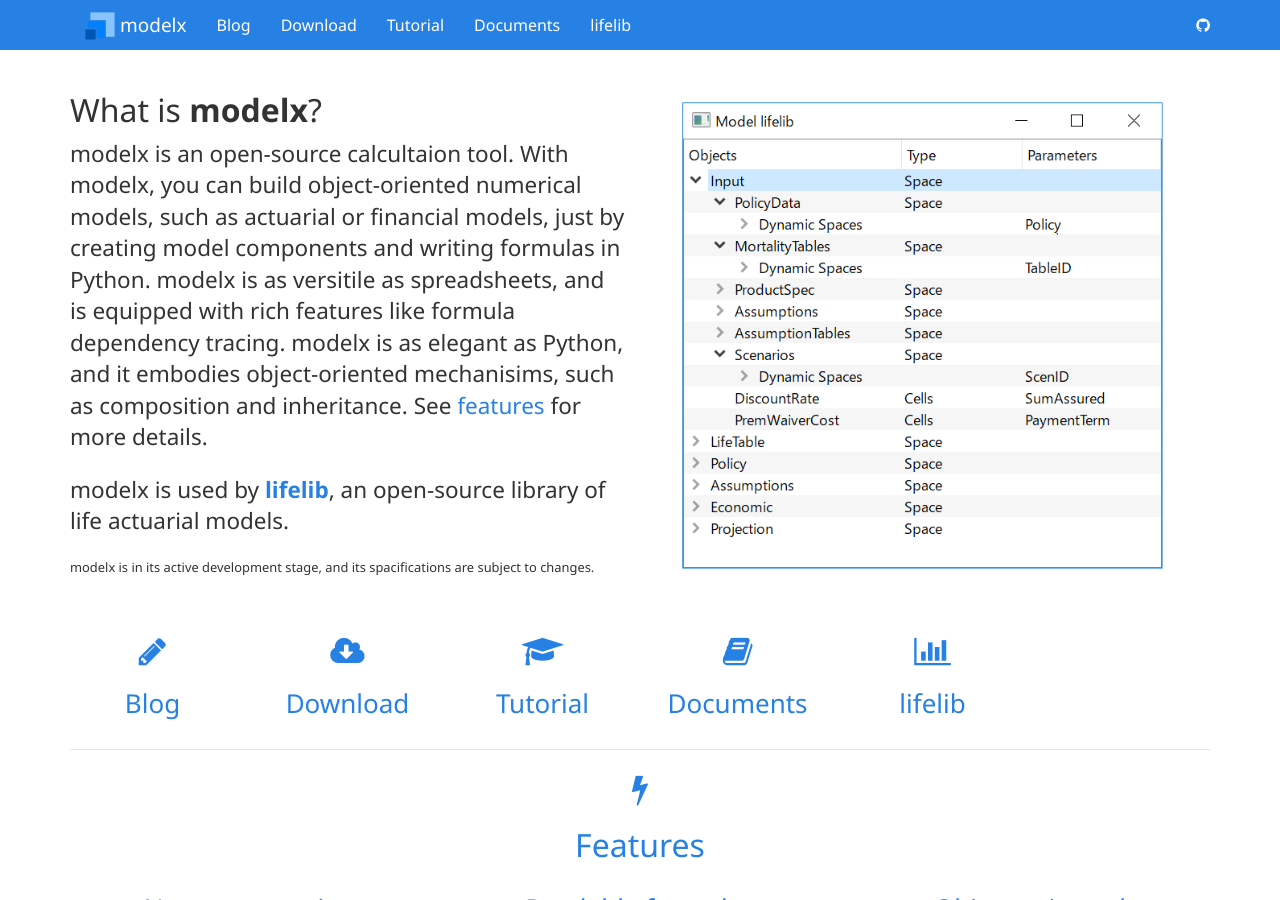
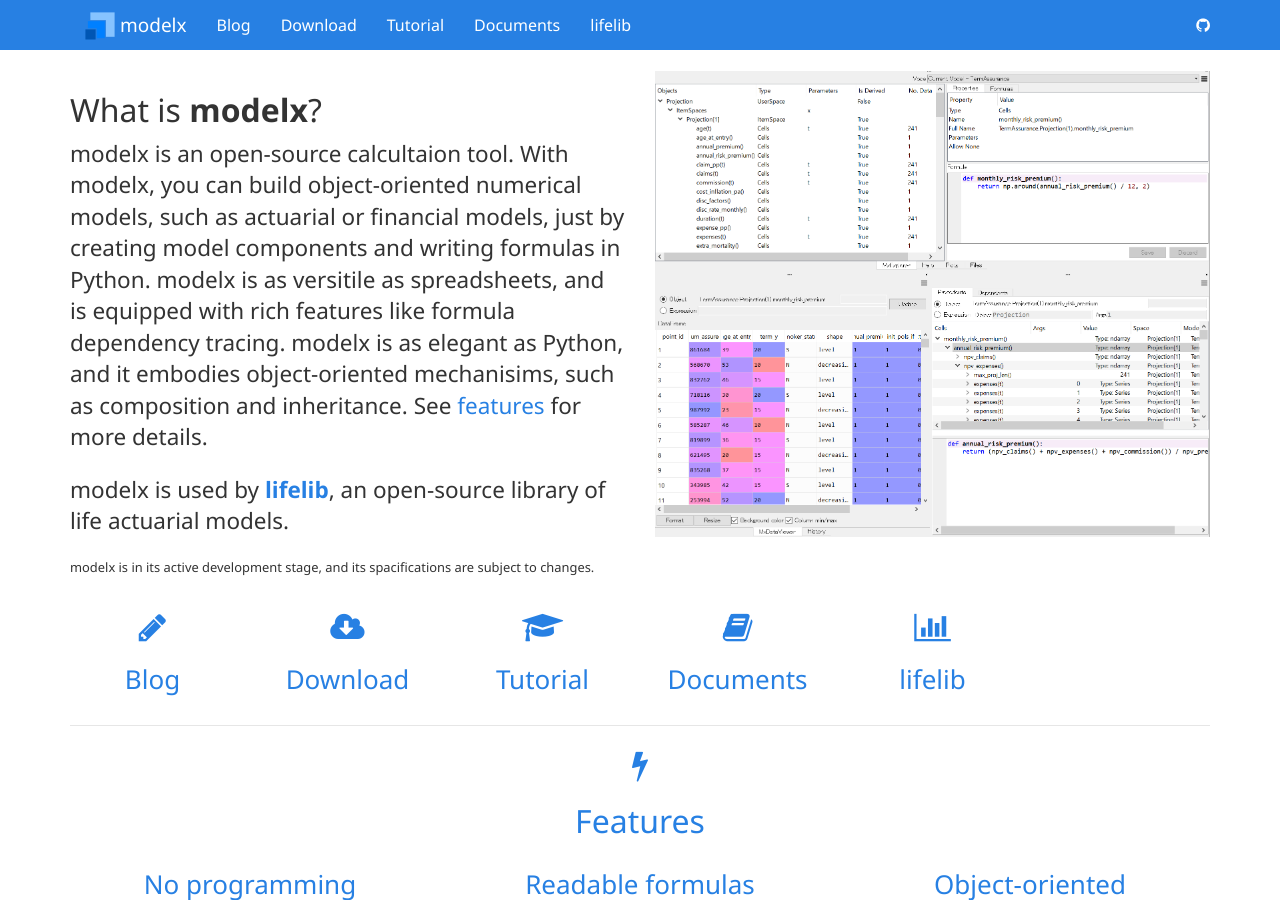
Before and after one commit to fumitoh/modelx-site, a Jekyll site: the page built from index.html, in a window 1280 px wide and 900 px high. Built offline with Jekyll 4.4.1, drawn with Linux system fonts in a browser that asks for light colours.

Commit message:
Change image and make it enlargeable on click

```diff
--- a/index.html
+++ b/index.html
@@ -29,7 +29,9 @@
               </p>
         </div>
         <div class="col-md-6 text-center">
-            <img src="img/input_tree.png" alt="" class="img-responsive">
+          <a href="img/MxPluginImage.png">
+            <img src="img/MxPluginImage.png" alt="" class="img-responsive">
+          </a>
         </div>
     </div>
 
```
Also changed, not shown: img/MxPluginImage.png (added).
